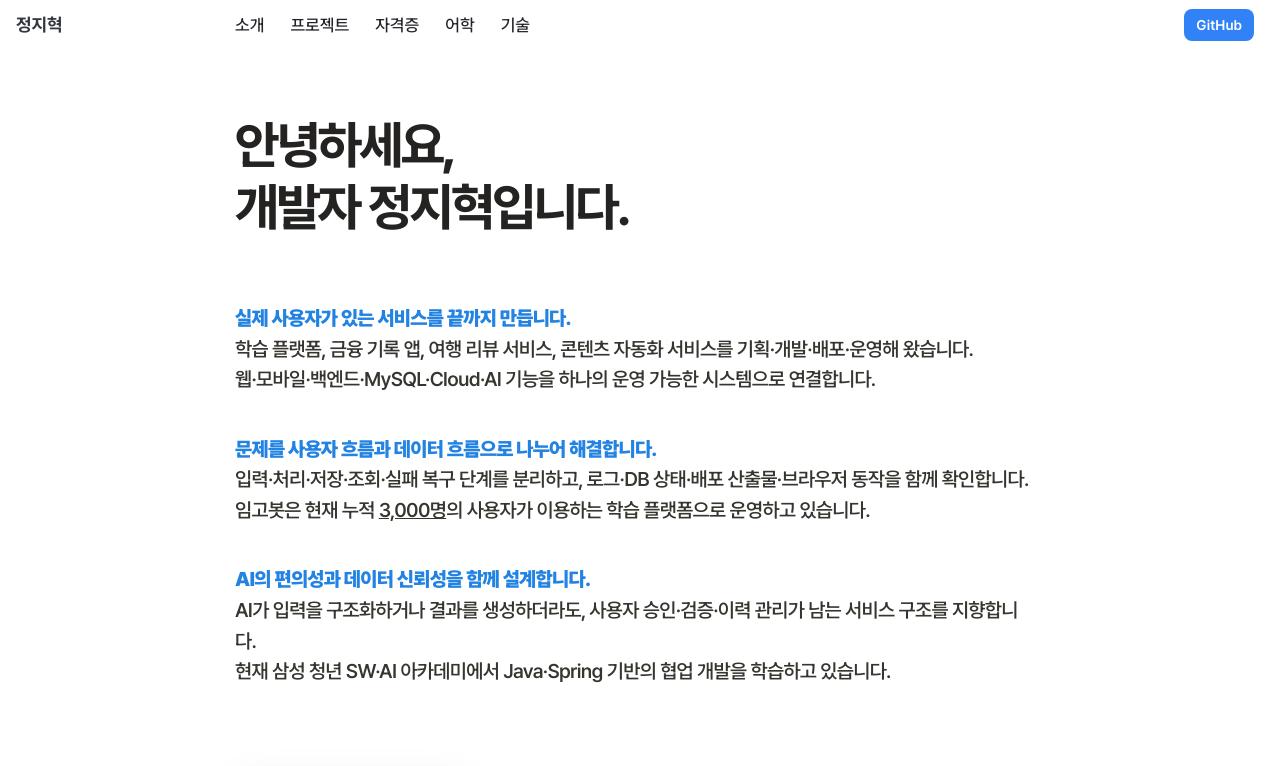
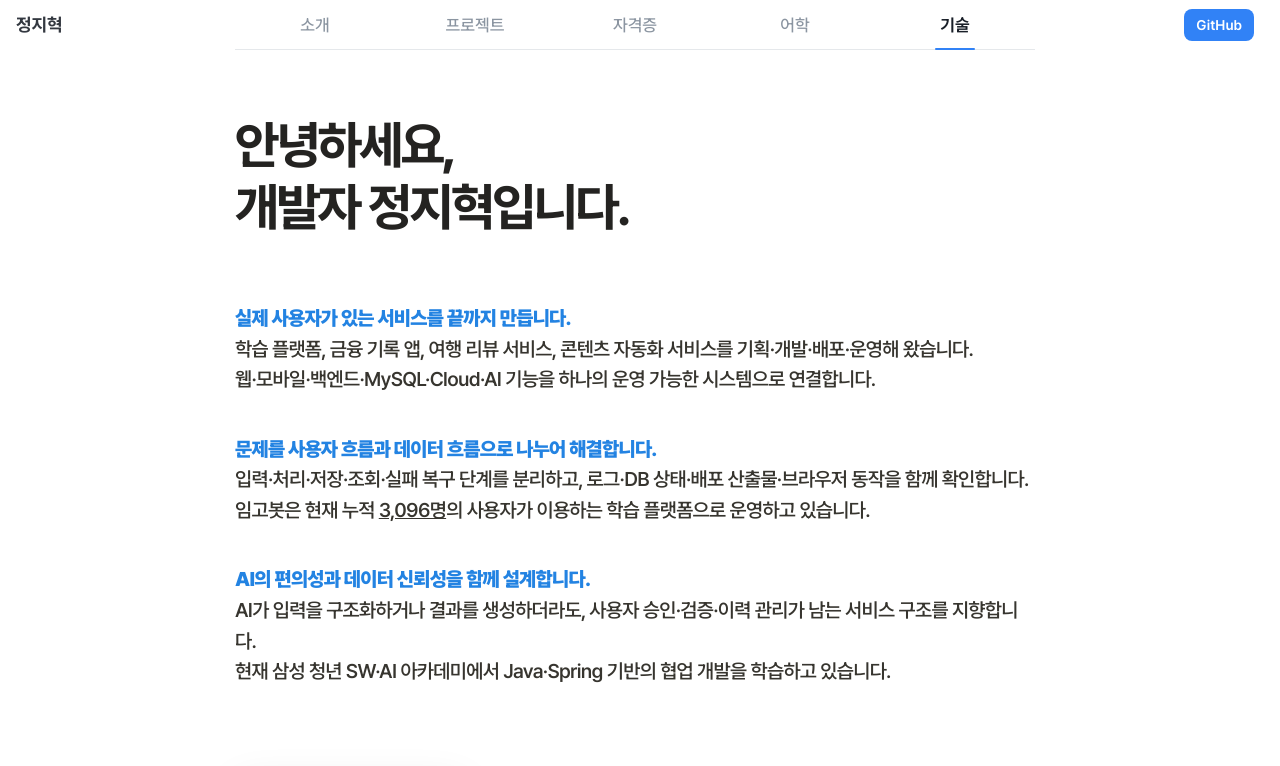
Before and after one commit to jihyukboin/jihyuk-portfolio, a Next.js app: page / in a window 1280 px wide. Shown: the top 766 px of the page. Built offline with nearby package versions, Linux system fonts and the light colour scheme; no server answers.

Commit message:
feat : 섹션 구조 수정

```diff
--- a/components/layout/site-header.tsx
+++ b/components/layout/site-header.tsx
@@ -2,6 +2,7 @@ import Link from "next/link";
 
 import { ScrollProgress } from "./scroll-progress";
 import { SiteMobileMenu, type NavigationItem } from "./site-mobile-menu";
+import { SiteNav } from "./site-nav";
 
 // 페이지(app/(root)/page.tsx)의 실제 섹션 순서와 동일하게 유지한다.
 const NAVIGATION_ITEMS: NavigationItem[] = [
@@ -30,19 +31,8 @@ export function SiteHeader() {
           </Link>
         </div>
 
-        <div className="hidden min-w-0 items-center justify-start min-[840px]:inline-flex min-[840px]:w-full">
-          {/* 링크 좌우 패딩(px-3)만큼 당겨 라벨 텍스트를 섹션 제목 왼쪽 끝과 맞춘다. */}
-          <nav aria-label="포트폴리오 메뉴" className="-ml-3 flex min-w-0 flex-nowrap items-center justify-start gap-0.5 overflow-visible whitespace-nowrap">
-            {NAVIGATION_ITEMS.map((item) => (
-              <Link
-                key={item.href}
-                href={item.href}
-                className="relative inline-flex min-h-9 min-w-9 shrink-0 items-center justify-center overflow-visible whitespace-nowrap rounded-lg border-0 bg-transparent px-3 py-2 text-[17px] font-medium leading-6 text-[#23242a] no-underline transition-colors hover:bg-slate-50 focus-visible:bg-slate-50 focus-visible:outline-none"
-              >
-                {item.label}
-              </Link>
-            ))}
-          </nav>
+        <div className="hidden min-w-0 min-[840px]:flex min-[840px]:h-[50px] min-[840px]:w-full min-[840px]:self-stretch">
+          <SiteNav items={NAVIGATION_ITEMS} />
         </div>
 
         <a
--- /dev/null
+++ b/components/layout/site-nav.tsx
@@ -0,0 +1,100 @@
+"use client";
+
+import Link from "next/link";
+import { useEffect, useState } from "react";
+
+import type { NavigationItem } from "./site-mobile-menu";
+
+const HEADER_HEIGHT = 50;
+// 섹션 상단이 뷰포트의 이 비율 지점을 지나면 해당 섹션을 활성으로 본다.
+const ACTIVATION_RATIO = 0.35;
+
+function sectionIdOf(href: string) {
+  return href.slice(href.indexOf("#") + 1);
+}
+
+/**
+ * 메인 영역(800px)과 같은 폭의 섹션 탭 내비게이션.
+ * 스크롤 위치에 따라 현재 섹션을 강조하고, 하단 인디케이터가 해당 탭으로 미끄러진다.
+ */
+export function SiteNav({ items }: { items: NavigationItem[] }) {
+  const [activeIndex, setActiveIndex] = useState(0);
+
+  useEffect(() => {
+    const sections = items.map((item) => document.getElementById(sectionIdOf(item.href)));
+    let frameId = 0;
+
+    const computeActive = () => {
+      frameId = 0;
+      const { scrollTop, scrollHeight, clientHeight } = document.documentElement;
+
+      // 페이지 끝에 닿으면 마지막 섹션이 짧아도 활성화한다.
+      if (scrollTop + clientHeight >= scrollHeight - 2) {
+        setActiveIndex(items.length - 1);
+        return;
+      }
+
+      const threshold = HEADER_HEIGHT + window.innerHeight * ACTIVATION_RATIO;
+      let next = 0;
+      sections.forEach((section, index) => {
+        if (section && section.getBoundingClientRect().top <= threshold) next = index;
+      });
+      setActiveIndex(next);
+    };
+
+    const schedule = () => {
+      if (!frameId) frameId = requestAnimationFrame(computeActive);
+    };
+
+    computeActive();
+    window.addEventListener("scroll", schedule, { passive: true });
+    window.addEventListener("resize", schedule);
+
+    return () => {
+      cancelAnimationFrame(frameId);
+      window.removeEventListener("scroll", schedule);
+      window.removeEventListener("resize", schedule);
+    };
+  }, [items]);
+
+  return (
+    <nav
+      aria-label="포트폴리오 메뉴"
+      className="relative grid h-full w-full min-w-0"
+      style={{ gridTemplateColumns: `repeat(${items.length}, minmax(0, 1fr))` }}
+    >
+      {items.map((item, index) => {
+        const active = index === activeIndex;
+        return (
+          <Link
+            key={item.href}
+            href={item.href}
+            aria-current={active ? "location" : undefined}
+            className={`group relative flex h-full min-w-0 items-center justify-center whitespace-nowrap text-[17px] leading-6 no-underline transition-colors duration-200 focus-visible:outline-none ${
+              active ? "text-[#191f28] [font-weight:650]" : "text-[#8b95a1] [font-weight:500] hover:text-[#4e5968]"
+            }`}
+          >
+            {/* hover·focus 시 은은한 배경 */}
+            <span
+              aria-hidden="true"
+              className="absolute inset-x-1.5 inset-y-[7px] rounded-lg bg-[#f2f4f6] opacity-0 transition-opacity duration-200 group-hover:opacity-100 group-focus-visible:opacity-100"
+            />
+            <span className="relative">{item.label}</span>
+          </Link>
+        );
+      })}
+
+      {/* 하단 트랙 라인 */}
+      <span aria-hidden="true" className="pointer-events-none absolute inset-x-0 bottom-0 h-px bg-[#e5e8eb]" />
+
+      {/* 활성 섹션 인디케이터 */}
+      <span
+        aria-hidden="true"
+        className="pointer-events-none absolute bottom-0 left-0 h-[2px] transition-transform duration-300 ease-[cubic-bezier(0.22,1,0.36,1)] motion-reduce:transition-none"
+        style={{ width: `${100 / items.length}%`, transform: `translateX(${activeIndex * 100}%)` }}
+      >
+        <span className="mx-auto block h-full w-10 rounded-full bg-[#3182f6]" />
+      </span>
+    </nav>
+  );
+}
--- a/components/portfolio/project-card.tsx
+++ b/components/portfolio/project-card.tsx
@@ -36,7 +36,10 @@ export function ProjectCard({ project }: { project: Project }) {
           </a>
         )}
       </div>
-      <p>{project.description}</p>
+      {/* YoungManRest_FE What Is 게시물 카드(회색 rounded-2xl 박스) 디자인을 참고한 설명 영역 */}
+      <p className="mt-1 rounded-2xl bg-[#f2f4f6] px-5 py-4 text-[15px] leading-[1.7] tracking-[-0.02em] text-[#4e5968] sm:px-6 sm:py-5 sm:text-base">
+        {project.description}
+      </p>
       <p className="text-[#9b9a97]">{project.role}</p>
       <h4 className="mt-[18px] text-[17px] [font-weight:750]">👩🏻‍💻 내가 기여한 부분</h4>
       <ul className={bulletListClass}>
--- a/data/portfolio.ts
+++ b/data/portfolio.ts
@@ -16,7 +16,7 @@ export type Project = {
   title: string;
 };
 
-export const cumulativeUsersText = "3,000명";
+export const cumulativeUsersText = "3,096명";
 
 export const projects: Project[] = [
   {
```
